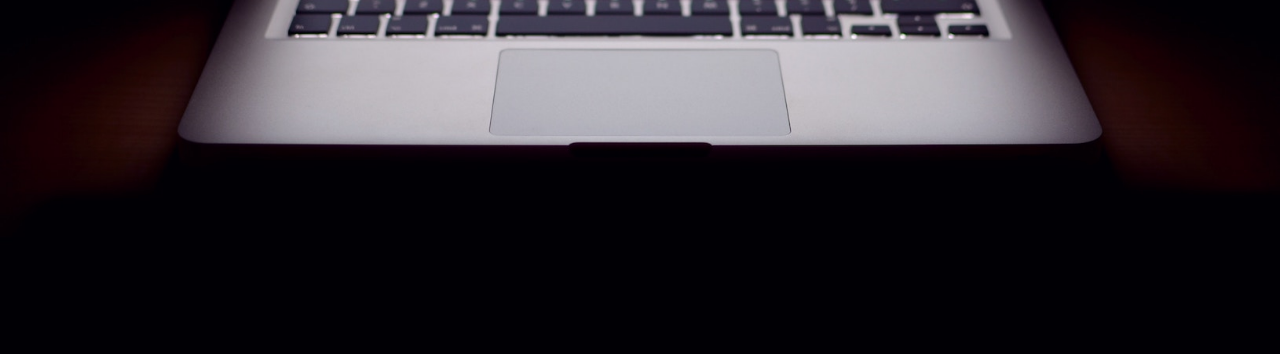
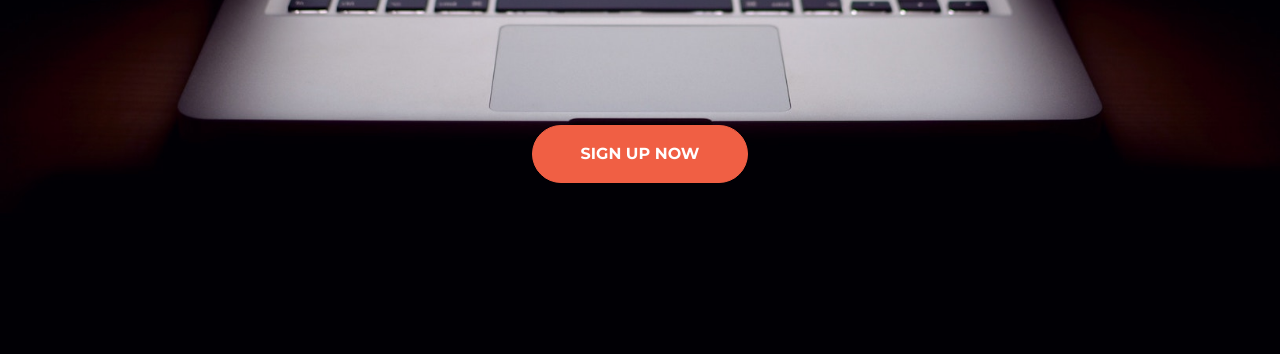
Before and after one commit to adobbs/ztm-course, a plain HTML site: page startup-landing-page/index.html in a window 1280 px wide. Shown: the part 446-800 px from the top of the page. Drawn offline with nearby package versions, Linux system fonts and the light colour scheme.

Commit message:
Style headline and CTA button

```diff
--- a/startup-landing-page/index.html
+++ b/startup-landing-page/index.html
@@ -6,7 +6,9 @@
     <meta charset="utf-8">
     <meta name="viewport" content="width=device-width, initial-scale=1, shrink-to-fit=no">
     <!-- Google Fonts -->
-    <link href="https://fonts.googleapis.com/css?family=Montserrat" rel="stylesheet">
+    <link rel="preconnect" href="https://fonts.googleapis.com">
+    <link rel="preconnect" href="https://fonts.gstatic.com" crossorigin>
+    <link href="https://fonts.googleapis.com/css2?family=Montserrat:wght@400;700&display=swap" rel="stylesheet">
 
     <!-- Note that the below Bootstrap file is a specific version. If you grab the most
     current from Bootstrap website, you will see the button grow transition being a lot faster
@@ -20,7 +22,7 @@
   <body>
     <h1>Announcing the next big-ish thing!</h1>
     <div>
-      <button>Sign Up Now</button>
+      <button class="btn btn-primary btn-xl">Sign Up Now</button>
     </div>
   </body>
 </html>
--- a/startup-landing-page/style.css
+++ b/startup-landing-page/style.css
@@ -8,9 +8,28 @@ html {
 body {
   display: flex;
   flex-direction: column;
-  justify-content: center;
+  justify-content: space-around;
   align-items: center;
-  background-image: url(header.jpg);
+  background: url(header.jpg) no-repeat center center fixed;
   background-size: cover;
   color: #fff;
 }
+
+.btn-primary {
+  background-color: #f05f44;
+  border-color: #f05f44;
+  transition: transform 0.2s ease-in;
+  --bs-btn-hover-bg: #ee4b08;
+  --bs-btn-hover-border-color: #ee4b08;
+}
+
+.btn-primary:hover {
+  transform: scale(1.1);
+}
+
+.btn-xl {
+  text-transform: uppercase;
+  font-weight: 700;
+  padding: 16px 48px;
+  border-radius: 300px;
+}
```
